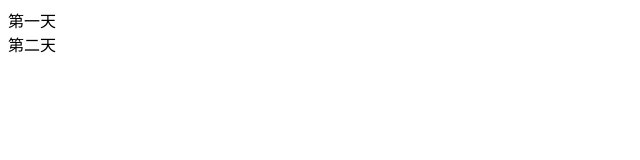
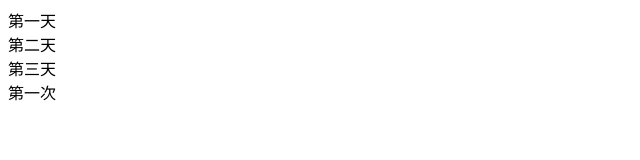
Before and after one commit to 1zhangyi/zzz, a plain HTML site: page index.html in a window 1280 px wide. Shown: the whole page, without its empty margins (0-640 px from the left). Drawn offline with Linux system fonts and the light colour scheme.

Commit message:
第一次

```diff
--- a/index.html
+++ b/index.html
@@ -11,5 +11,11 @@
 	<div>
 		第二天
 	</div>
+	<div>
+		第三天
+	</div>
+	<div>
+		第一次
+	</div>
 </body>
 </html>
```
